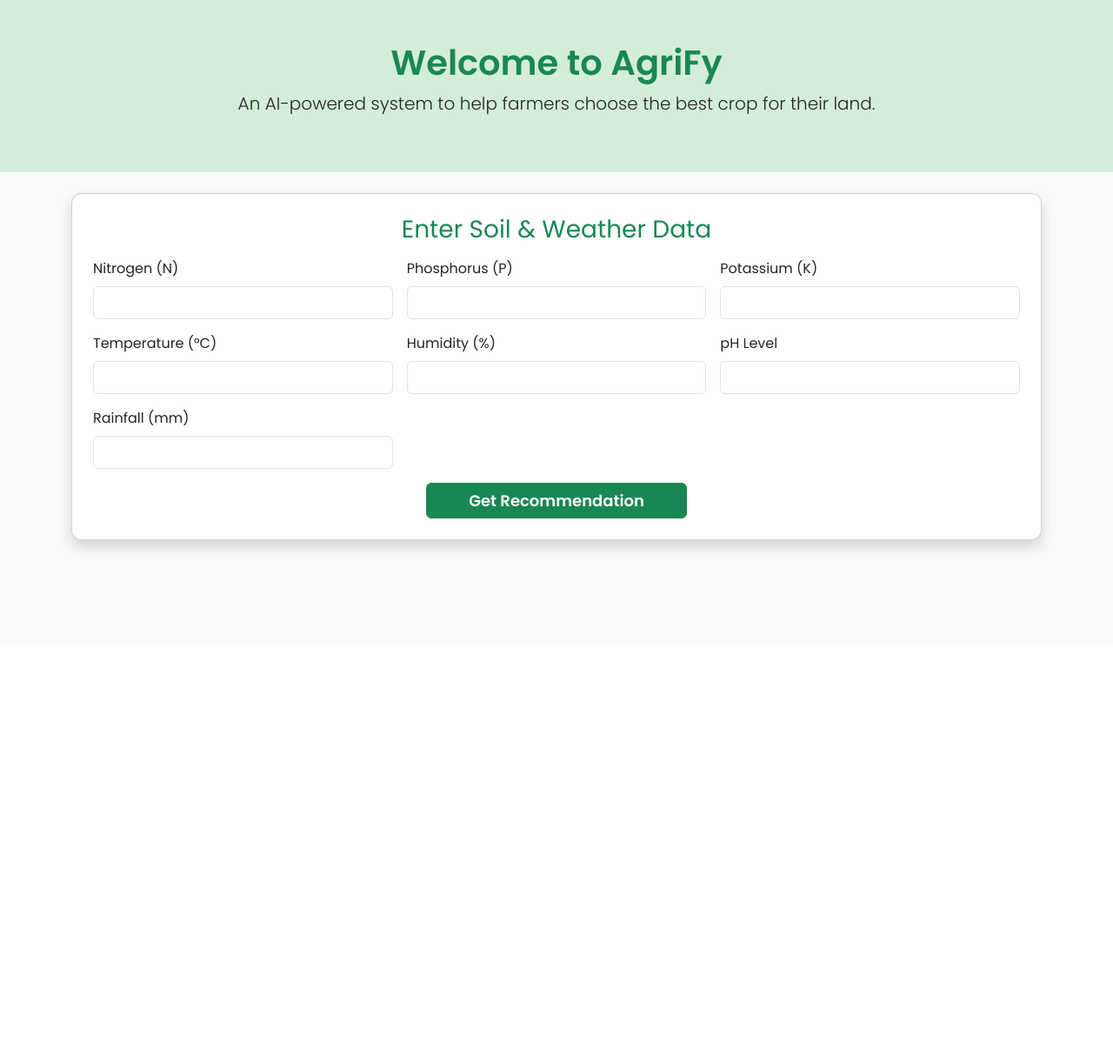
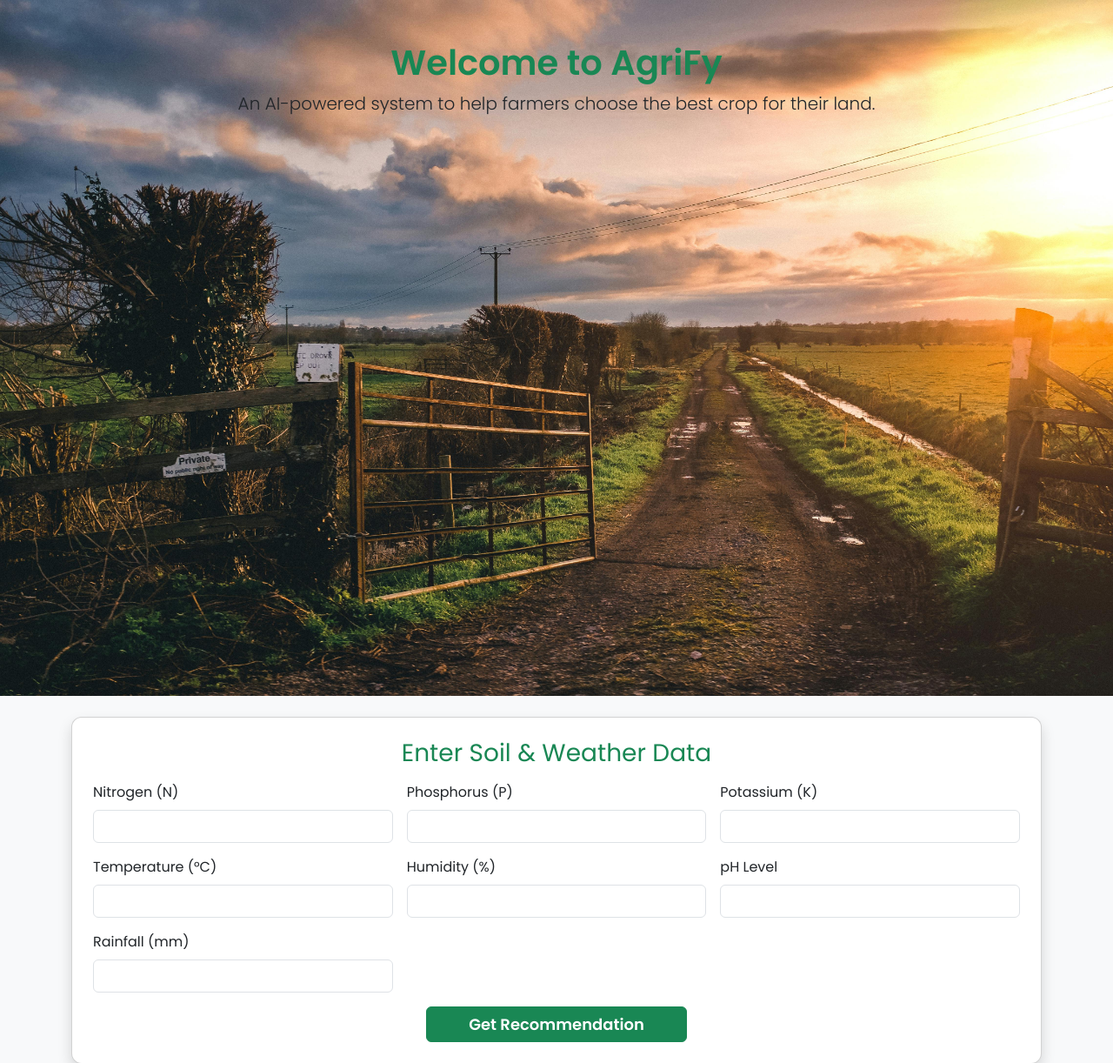
Before and after one commit to rajeev782/AgriFy-Crop_recommendation_model, a Flask app: page / in a window 1280 px wide. Shown: the part 56-1278 px from the top of the page at 87% size. Before the commit the page ends 693 px from the top, so only its background shows below. Run offline with Flask 3, Linux system fonts and the light colour scheme.

Commit message:
Update style.css

```diff
--- a/static/style.css
+++ b/static/style.css
@@ -8,6 +8,8 @@ body {
 .hero {
     background: #d4edda;
     padding: 50px 0;
+    background: url("../static/farm.jpg") no-repeat center center/cover;
+    height: 100vh; /* Adjust height as needed */
 }
 
 /* Card Styling */
```
